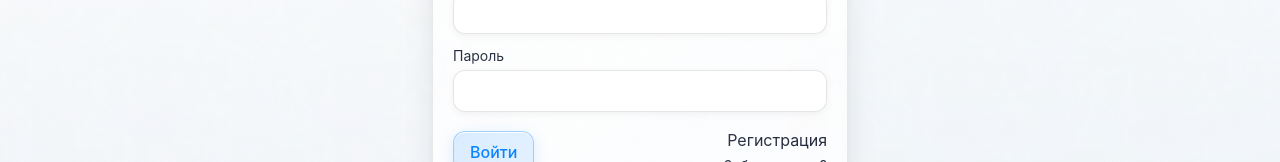
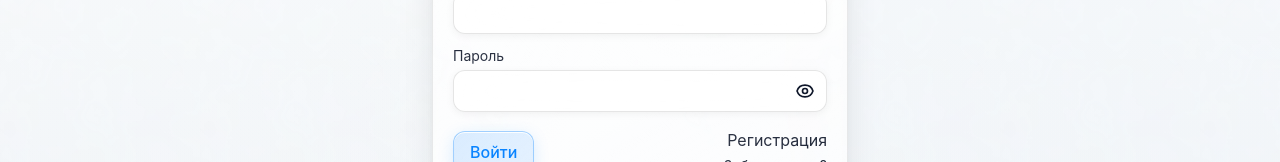
Before and after one commit to Kirilonik/archive, a React (Vite) app in the folder client/: page /login in a window 1280 px wide. Shown: the part 141-303 px from the top of the page. Built offline with nearby package versions, Linux system fonts and the light colour scheme; no server answers.

Commit message:
feat: Добавлена кнопка отображения пароля

```diff
--- /dev/null
+++ b/client/src/components/PasswordInput.tsx
@@ -0,0 +1,60 @@
+import { useState } from 'react';
+
+interface PasswordInputProps extends React.InputHTMLAttributes<HTMLInputElement> {
+  className?: string;
+}
+
+export function PasswordInput({ className = '', ...props }: PasswordInputProps) {
+  const [showPassword, setShowPassword] = useState(false);
+
+  return (
+    <div className="relative">
+      <input
+        type={showPassword ? 'text' : 'password'}
+        className={`input pr-10 ${className}`}
+        {...props}
+      />
+      <button
+        type="button"
+        onClick={() => setShowPassword(!showPassword)}
+        className="absolute right-3 top-1/2 -translate-y-1/2 text-textMuted hover:text-text transition-colors focus:outline-none"
+        aria-label={showPassword ? 'Скрыть пароль' : 'Показать пароль'}
+      >
+        {showPassword ? (
+          <svg
+            className="w-5 h-5"
+            fill="none"
+            viewBox="0 0 24 24"
+            stroke="currentColor"
+            strokeWidth={2}
+          >
+            <path
+              strokeLinecap="round"
+              strokeLinejoin="round"
+              d="M13.875 18.825A10.05 10.05 0 0112 19c-4.478 0-8.268-2.943-9.543-7a9.97 9.97 0 011.563-3.029m5.858.908a3 3 0 114.243 4.243M9.878 9.878l4.242 4.242M9.88 9.88l-3.29-3.29m7.532 7.532l3.29 3.29M3 3l3.59 3.59m0 0A9.953 9.953 0 0112 5c4.478 0 8.268 2.943 9.543 7a10.025 10.025 0 01-4.132 5.411m0 0L21 21"
+            />
+          </svg>
+        ) : (
+          <svg
+            className="w-5 h-5"
+            fill="none"
+            viewBox="0 0 24 24"
+            stroke="currentColor"
+            strokeWidth={2}
+          >
+            <path
+              strokeLinecap="round"
+              strokeLinejoin="round"
+              d="M15 12a3 3 0 11-6 0 3 3 0 016 0z"
+            />
+            <path
+              strokeLinecap="round"
+              strokeLinejoin="round"
+              d="M2.458 12C3.732 7.943 7.523 5 12 5c4.478 0 8.268 2.943 9.542 7-1.274 4.057-5.064 7-9.542 7-4.477 0-8.268-2.943-9.542-7z"
+            />
+          </svg>
+        )}
+      </button>
+    </div>
+  );
+}
--- a/client/src/pages/Login.tsx
+++ b/client/src/pages/Login.tsx
@@ -3,6 +3,7 @@
 import toast from 'react-hot-toast';
 import { GoogleLogin } from '@react-oauth/google';
 import { useAuth } from '../context/AuthContext';
+import { PasswordInput } from '../components/PasswordInput';
 
 export function Login() {
   const [email, setEmail] = useState('');
@@ -103,12 +104,7 @@
           </div>
           <div>
             <label className="block text-sm text-textMuted mb-1">Пароль</label>
-            <input
-              type="password"
-              className="input"
-              value={password}
-              onChange={(e) => setPassword(e.target.value)}
-            />
+            <PasswordInput value={password} onChange={(e) => setPassword(e.target.value)} />
           </div>
         </div>
         <div className="flex items-center justify-between mt-4">
--- a/client/src/pages/Register.tsx
+++ b/client/src/pages/Register.tsx
@@ -1,6 +1,7 @@
 import { useState, FormEvent } from 'react';
 import { useNavigate, Link } from 'react-router-dom';
 import { useAuth } from '../context/AuthContext';
+import { PasswordInput } from '../components/PasswordInput';
 
 export function Register() {
   const [name, setName] = useState('');
@@ -119,9 +120,8 @@
             </div>
             <div>
               <label className="block text-sm text-textMuted mb-1">Пароль</label>
-              <input
-                type="password"
-                className={`input ${passwordError ? 'border-red-400' : ''}`}
+              <PasswordInput
+                className={passwordError ? 'border-red-400' : ''}
                 value={password}
                 onChange={(e) => {
                   setPassword(e.target.value);
--- a/client/src/pages/ResetPassword.tsx
+++ b/client/src/pages/ResetPassword.tsx
@@ -2,6 +2,7 @@
 import { useSearchParams, useNavigate, Link } from 'react-router-dom';
 import toast from 'react-hot-toast';
 import { apiJson } from '../lib/api';
+import { PasswordInput } from '../components/PasswordInput';
 
 export function ResetPassword() {
   const [searchParams] = useSearchParams();
@@ -181,9 +182,7 @@
         <form onSubmit={handleSubmit} className="space-y-4">
           <div>
             <label className="block text-sm text-textMuted mb-1">Новый пароль</label>
-            <input
-              type="password"
-              className="input"
+            <PasswordInput
               value={password}
               onChange={(e) => setPassword(e.target.value)}
               placeholder="Введите новый пароль"
@@ -196,9 +195,7 @@
           </div>
           <div>
             <label className="block text-sm text-textMuted mb-1">Подтвердите пароль</label>
-            <input
-              type="password"
-              className="input"
+            <PasswordInput
               value={confirmPassword}
               onChange={(e) => setConfirmPassword(e.target.value)}
               placeholder="Повторите новый пароль"
```
